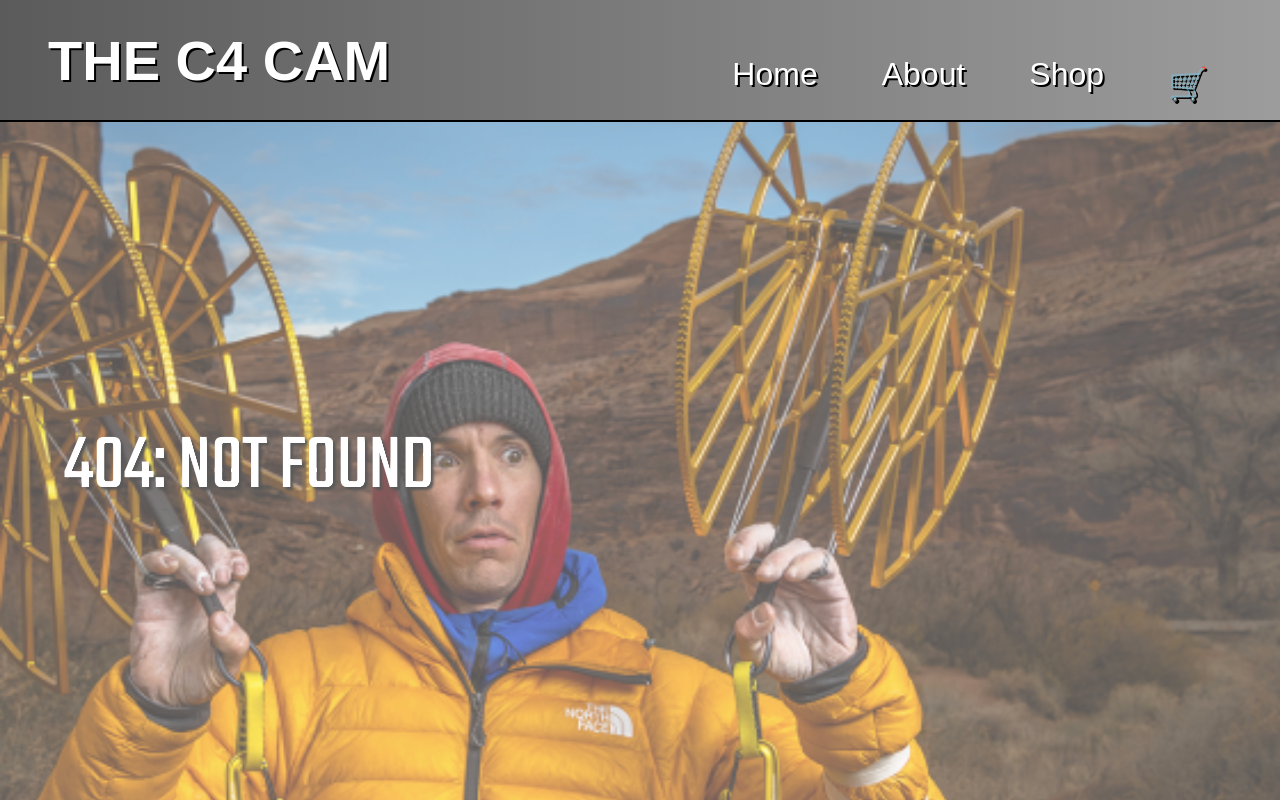
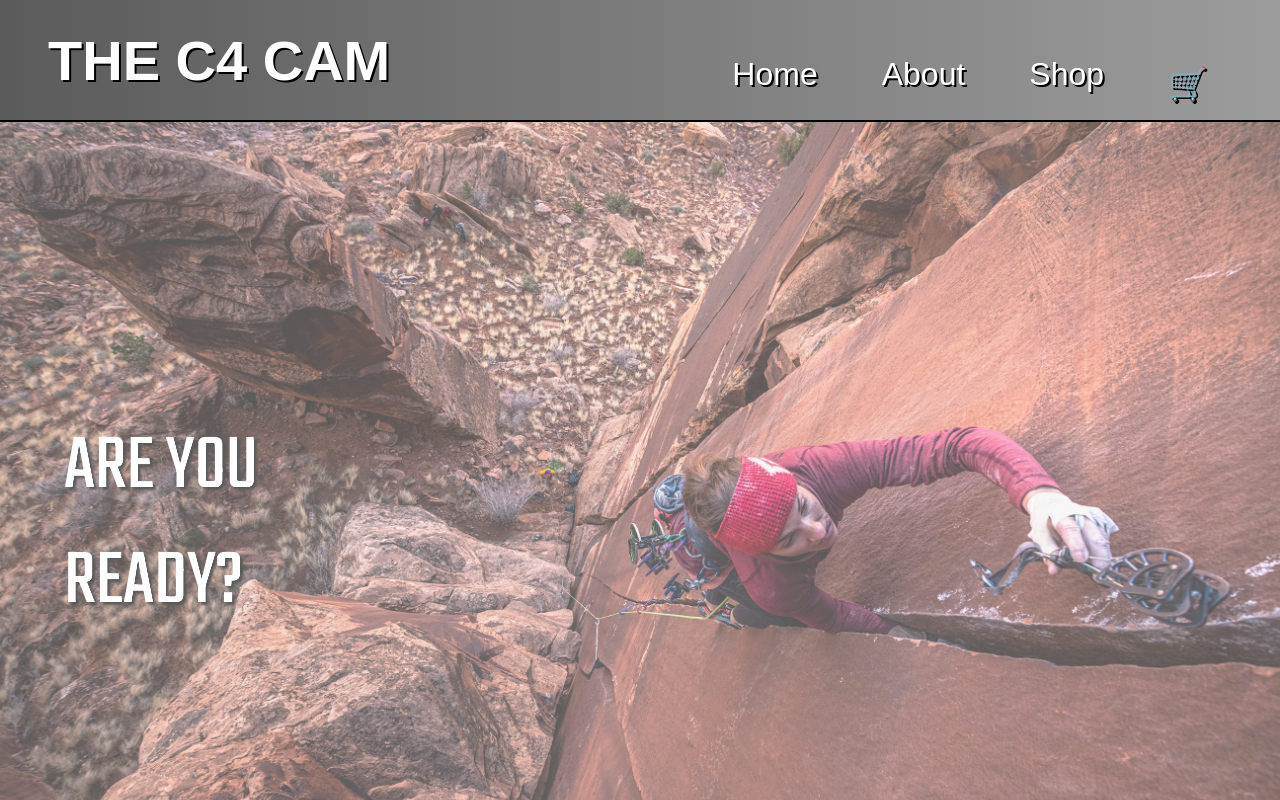
Before and after one commit to DorianDeptuch/Shopping-Cart, a React (Create React App) app: page / in a window 1280 px wide. Before the commit this address had no page. Shown: the top 800 px of the page. Built offline with nearby package versions, Linux system fonts and the light colour scheme; a web font is replaced by a local one.

Commit message:
changed links

```diff
--- a/src/App.js
+++ b/src/App.js
@@ -42,7 +42,7 @@ function App() {
       <Switch>
         <Route
           exact
-          path="/Shopping-Cart/"
+          path="/"
           render={(props) => (
             <Home
               {...props}
```
